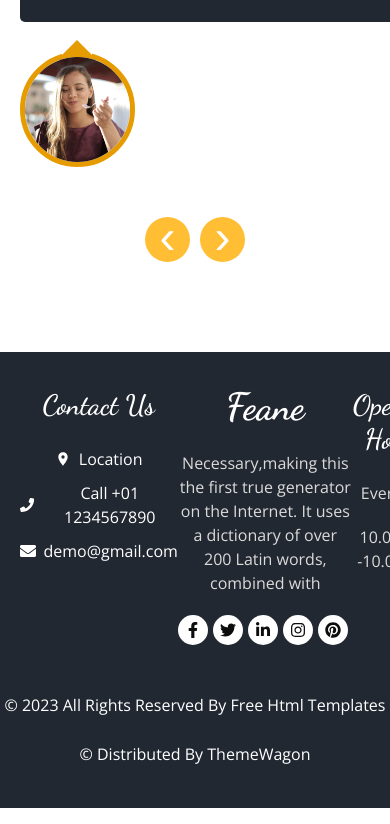
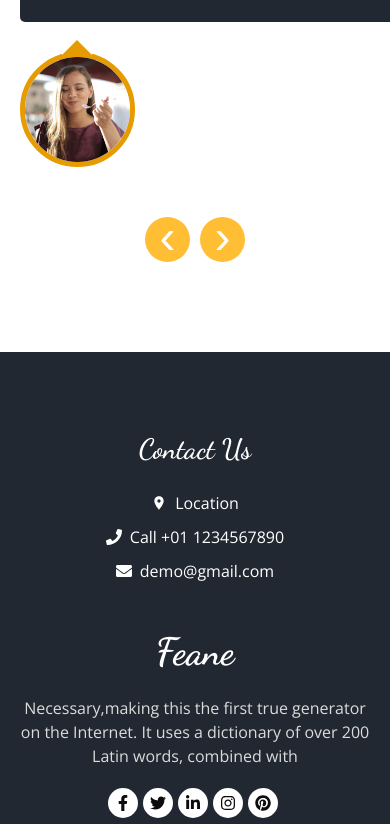
Before and after one commit to BrunoSilvaFaria/feane, a React (Vite) app: page / in a window 390 px wide. Shown: the part 8409-9233 px from the top of the page. Built offline with nearby package versions, Linux system fonts and the light colour scheme.

Commit message:
feat: adição de responsividade ao footer

```diff
--- a/src/components/Footer/styles.js
+++ b/src/components/Footer/styles.js
@@ -10,7 +10,12 @@ export const Conteiner = styled.header`
   font-size: 1em;
   line-height: 24px;
   text-align: center;
-  .alinhamento{
+  @media (max-width: 765px) {
+    & {
+      height: inherit;
+    }
+  }
+  .alinhamento {
     ${displayFlex};
     flex-wrap: wrap;
     height: inherit;
@@ -21,10 +26,15 @@ export const Conteiner = styled.header`
     margin: auto;
     margin-bottom: 30px;
   }
-  .conteiners,
   .icons-social {
     ${displayFlex};
     align-items: flex-start;
+  }
+  @media (min-width: 765px) {
+    .conteiners {
+      ${displayFlex};
+      align-items: flex-start;
+    }
   }
 
   .conteiner {
@@ -69,15 +79,29 @@ export const Conteiner = styled.header`
       margin-right: 5px;
       .icon path {
         color: ${colors.blackFont};
-        &:hover{
+        &:hover {
           color: ${colors.yellowLight};
         }
       }
     }
   }
-  footer{
+  @media (max-width: 765px) {
+    .conteiner {
+      margin: auto;
+      width: 100%;
+      max-width: 510px;
+    }
+    .conteiner:first-child{
+      margin: 80px auto 0 auto;
+    }
+    h2,
+    h3 {
+      margin: 50px auto 25px auto;
+    }
+  }
+  footer {
     width: 100%;
-    p{
+    p {
       margin-bottom: 25px;
     }
   }
```
